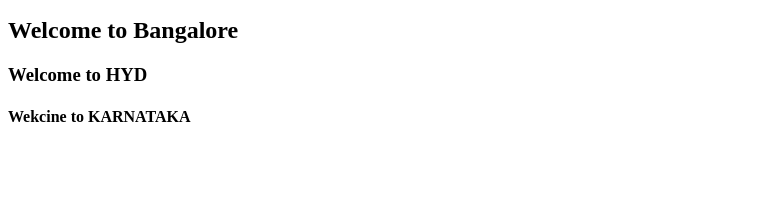
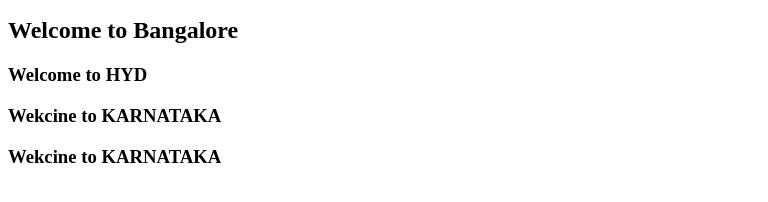
Before and after one commit to dinu-hub/html, a plain HTML site: page index.html in a window 1280 px wide. Shown: the part 96-298 px from the top of the page, without its empty margins (0-768 px from the left). Drawn offline with Linux system fonts and the light colour scheme.

Commit message:
added new third line

```diff
--- a/index.html
+++ b/index.html
@@ -3,5 +3,6 @@
 <h2>Welcome to ITBLABS</h2>
 <h2>Welcome to Bangalore</h2>
 <h3>Welcome to HYD</h3>
-<h4>Wekcine to KARNATAKA</h3>
+<h3>Wekcine to KARNATAKA</h3>
+<h3>Wekcine to KARNATAKA</h3>
 </html>
```
